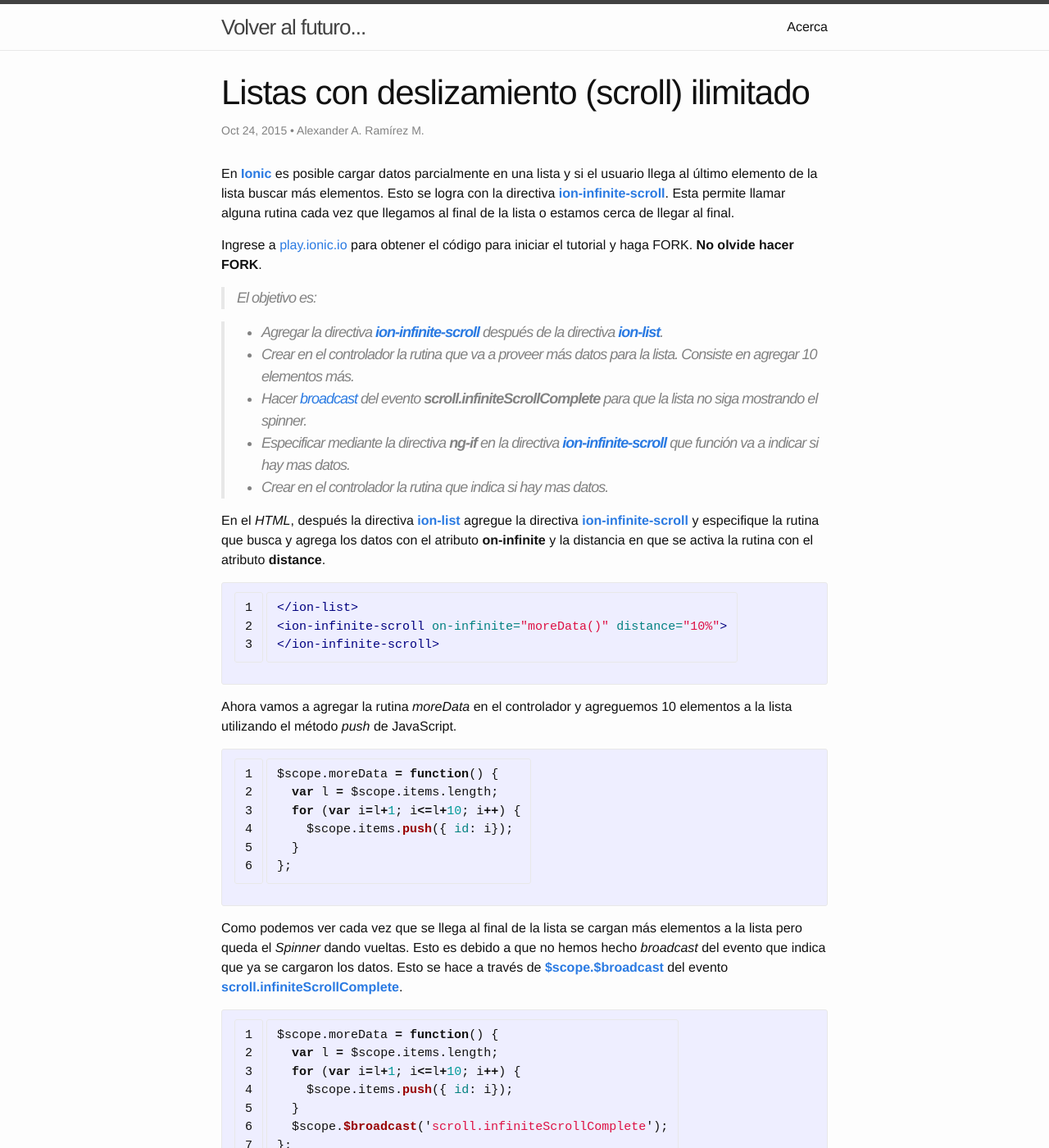
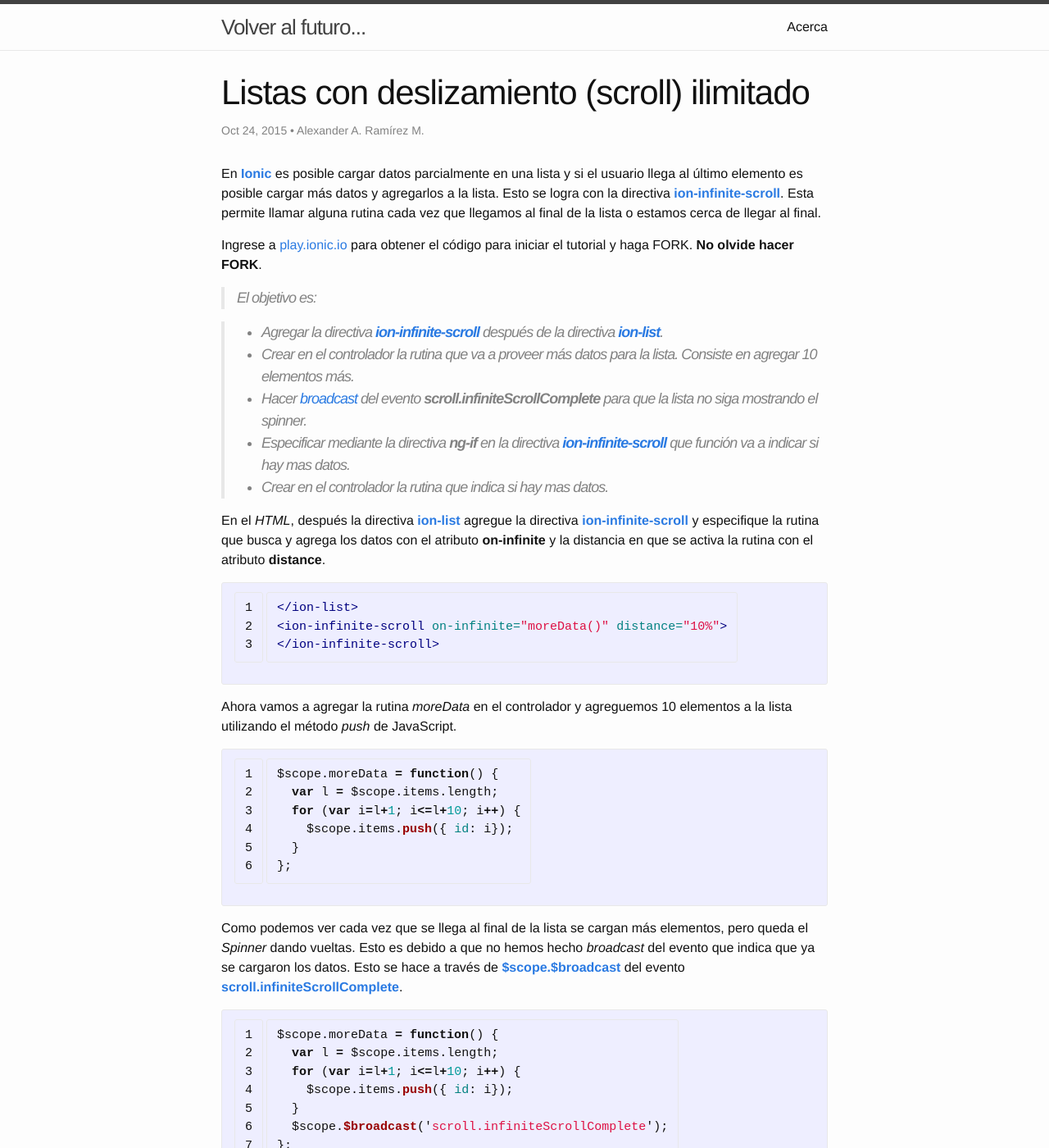
Before and after one commit to aaramirez/aaramirez.github.io, a Jekyll site: the page built from _posts/desarrollos/ionic/2015-10-24-scroll-ilimitado.markdown, in a window 1280 px wide and 1400 px high. Shown: the whole window at 82% size. Built offline with Jekyll 4.4.1, drawn with Linux system fonts in a browser that asks for light colours.

Commit message:
Correcciones a Listas con scroll ilimitado

```diff
--- a/_posts/desarrollos/ionic/2015-10-24-scroll-ilimitado.markdown
+++ b/_posts/desarrollos/ionic/2015-10-24-scroll-ilimitado.markdown
@@ -3,7 +3,7 @@ title: "Listas con deslizamiento (scroll) ilimitado"
 date: 2015-10-24 08:00:00
 categories: ionic angularjs cordova tutorial
 ---
-En [__Ionic__][1] es posible cargar datos parcialmente en una lista y si el usuario llega al último elemento de la lista buscar más elementos. Esto se logra con la directiva [__ion-infinite-scroll__][2]. Esta permite llamar alguna rutina cada vez que llegamos al final de la lista o estamos cerca de llegar al final.
+En [__Ionic__][1] es posible cargar datos parcialmente en una lista y si el usuario llega al último elemento es posible cargar más datos y agregarlos a la lista. Esto se logra con la directiva [__ion-infinite-scroll__][4]. Esta permite llamar alguna rutina cada vez que llegamos al final de la lista o estamos cerca de llegar al final.
 
 Ingrese a [play.ionic.io][2] para obtener el código para iniciar el tutorial y haga FORK. __No olvide hacer FORK__.
 
@@ -34,7 +34,7 @@ $scope.moreData = function() {
 };
 {% endhighlight %}
 
-Como podemos ver cada vez que se llega al final de la lista se cargan más elementos a la lista pero queda el *Spinner* dando vueltas. Esto es debido a que no hemos hecho *broadcast* del evento que indica que ya se cargaron los datos. Esto se hace a través de [__$scope.$broadcast__][6] del evento [__scroll.infiniteScrollComplete__][4].
+Como podemos ver cada vez que se llega al final de la lista se cargan más elementos, pero queda el *Spinner* dando vueltas. Esto es debido a que no hemos hecho *broadcast* del evento que indica que ya se cargaron los datos. Esto se hace a través de [__$scope.$broadcast__][6] del evento [__scroll.infiniteScrollComplete__][4].
 
 {% highlight javascript linenos %}
 $scope.moreData = function() {
```
